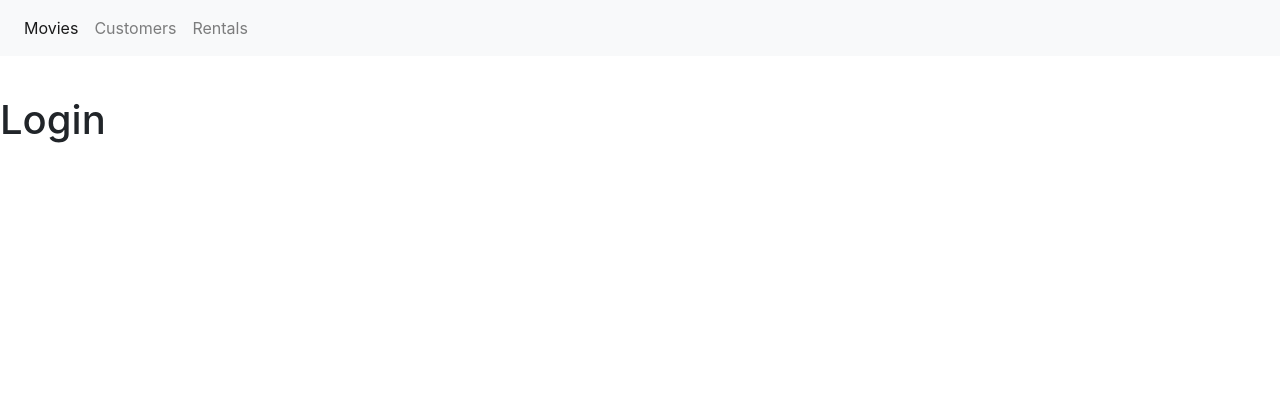
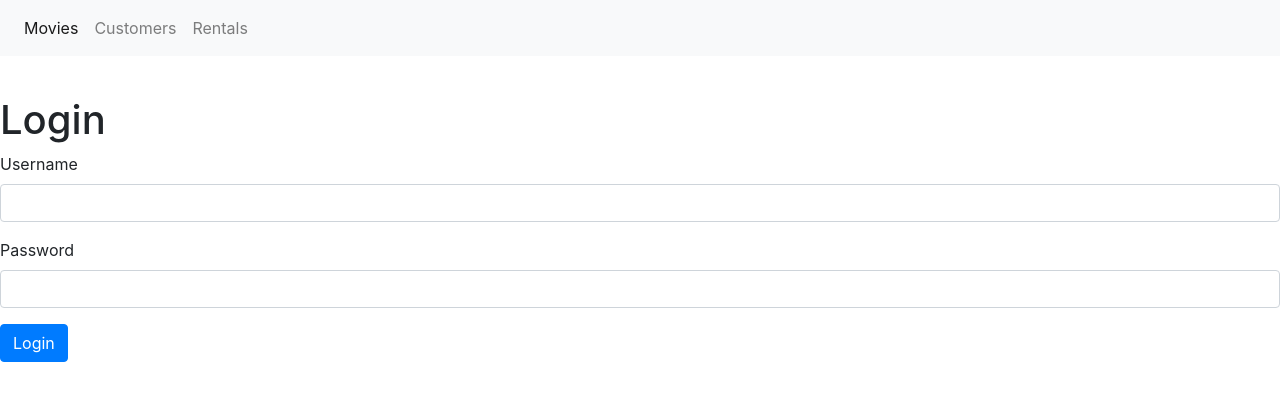
Before and after one commit to pkijowska/movies, a React (Create React App) app: page /#/login in a window 1280 px wide. Shown: the top 400 px of the page. Built offline with nearby package versions, Linux system fonts and the light colour scheme.

Commit message:
login ready

```diff
--- a/src/loginForm.jsx
+++ b/src/loginForm.jsx
@@ -2,7 +2,22 @@
 
 class LoginForm extends Component {
   render() {
-    return <h1> Login</h1>
+    return (
+    <div>
+      <h1> Login</h1>
+    <form>
+<div className="form-group">
+<label htmlFor="username">Username</label>
+<input id="username" type="text" className="form-control"/>
+</div>
+<div className="form-group">
+<label htmlFor="password">Password</label>
+<input id="password" type="text" className="form-control" />
+</div>
+<button className="btn btn-primary">Login</button>
+    </form>
+    </div>
+  );
   }
 
 }
```
